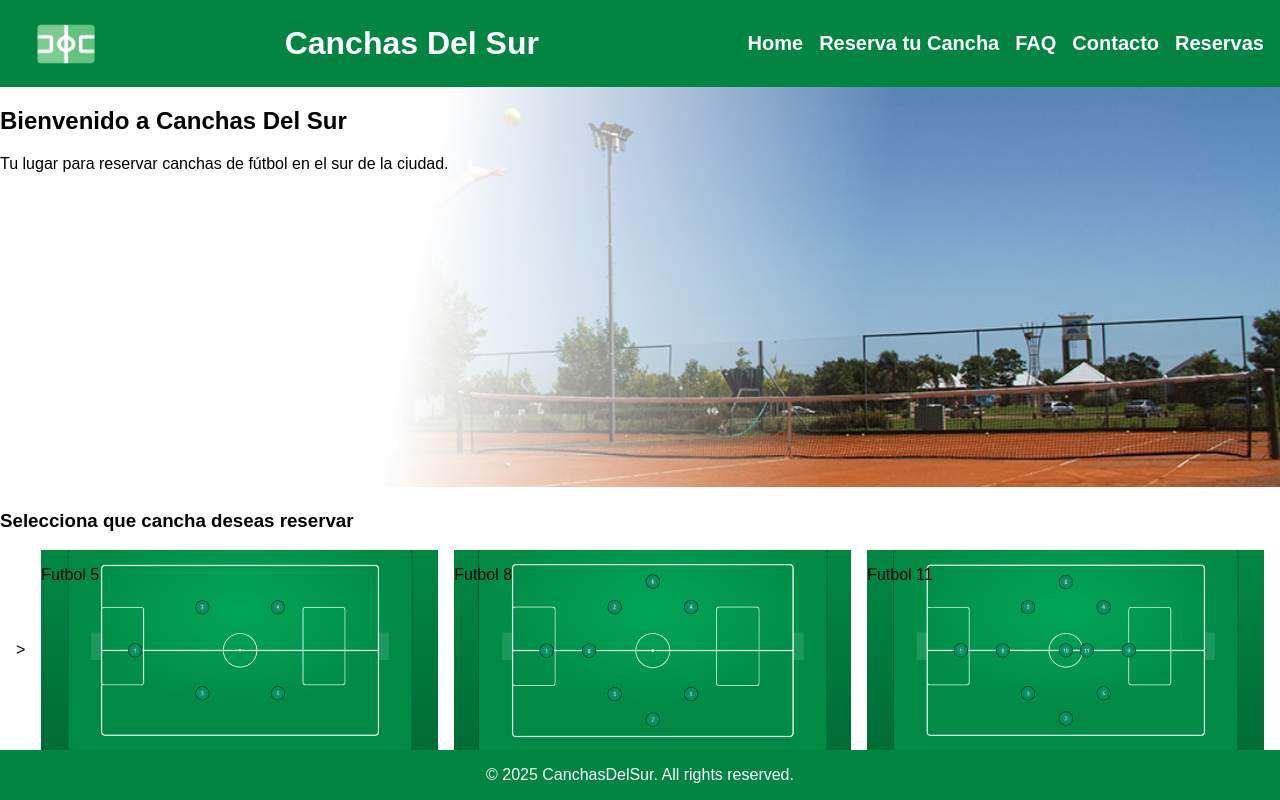
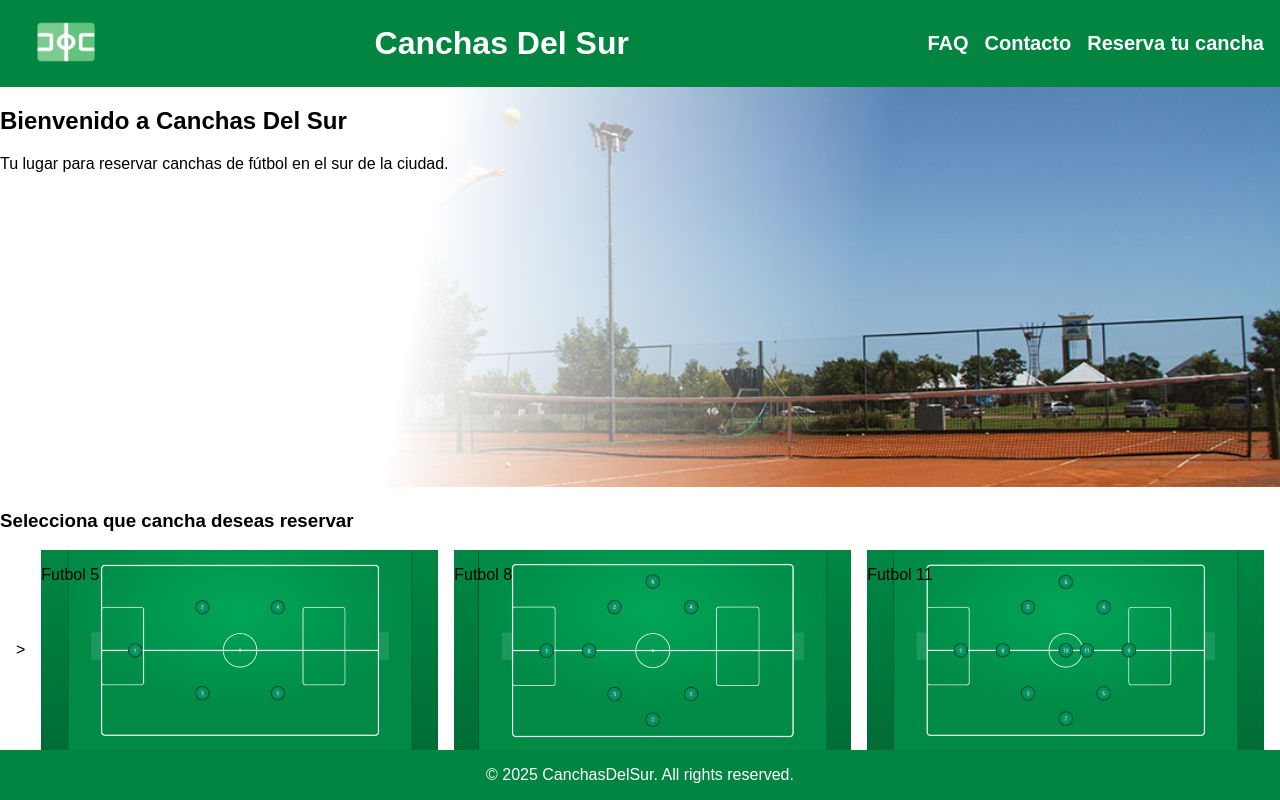
Before and after one commit to matiasberoisa/canchas-del-sur, a plain HTML site: page canchas-del-sur/index.html in a window 1280 px wide. Drawn offline with Linux system fonts and the light colour scheme; a web font is replaced by a local one.

Commit message:
cambio header en vistas

```diff
--- a/canchas-del-sur/css/canchaDetalle.css
+++ b/canchas-del-sur/css/canchaDetalle.css
@@ -13,6 +13,7 @@ header {
     img {
         width: 100px;
         height: 50px;
+        cursor: pointer;
     }
 
     ul {
@@ -21,12 +22,14 @@ header {
         gap: 1rem;
     }
 
+    a {
+        text-decoration: none;
+        color: white;
+    }
+
     li {
         a {
-            text-decoration: none;
-            color: white;
             font-size: 20px;
-
         }
 
         transition: 0.3s;
@@ -39,6 +42,7 @@ header {
         font-weight: bold;
     }
 }
+
 
 .tituloHeader {
     margin: 0%;
--- a/canchas-del-sur/css/canchasCatalogo.css
+++ b/canchas-del-sur/css/canchasCatalogo.css
@@ -13,6 +13,7 @@ header {
     img {
         width: 100px;
         height: 50px;
+        cursor: pointer;
     }
 
     ul {
@@ -21,12 +22,14 @@ header {
         gap: 1rem;
     }
 
-  li {
     a {
         text-decoration: none;
         color: white;
+    }
+
+    li {
+        a {
             font-size: 20px;
-
         }
 
         transition: 0.3s;
--- a/canchas-del-sur/css/style.css
+++ b/canchas-del-sur/css/style.css
@@ -13,6 +13,7 @@ header {
     img {
         width: 100px;
         height: 50px;
+        cursor: pointer;
     }
 
     ul {
@@ -21,12 +22,14 @@ header {
         gap: 1rem;
     }
 
-    li {
     a {
         text-decoration: none;
         color: white;
+    }
+
+    li {
+        a {
             font-size: 20px;
-
         }
 
         transition: 0.3s;
--- a/canchas-del-sur/index.html
+++ b/canchas-del-sur/index.html
@@ -10,15 +10,13 @@
 
 <body>
     <header>
-        <img src="utils/images/logo.png" alt="Canchas Del Sur Logo" class="logo">
-        <h1 class="tituloHeader">Canchas Del Sur</h1>
+        <a href="../index.html"><img src="../utils/images/logo.png" alt="Canchas Del Sur Logo" class="logo"></a>
+        <h1 class="tituloHeader"> <a href="index.html">Canchas Del Sur</a></h1>
         <nav>
             <ul>
-                <li><a href="#home">Home</a></li>
-                <li><a href="#canchasClasificacion">Reserva tu Cancha</a></li>
                 <li><a href="#faq">FAQ</a></li>
                 <li><a href="#contact">Contacto</a></li>
-                <li><a href="vistas/canchasCatalogo.html">Reservas</a></li>
+                <li><a href="vistas/canchasCatalogo.html">Reserva tu cancha</a></li>
             </ul>
         </nav>
     </header>
```
Also changed, not shown: canchas-del-sur/vistas/canchaDetalle.html (+5 -8 lines), canchas-del-sur/vistas/canchasCatalogo.html (+5 -5 lines). Lines whose indentation alone changed are shown as unchanged.
